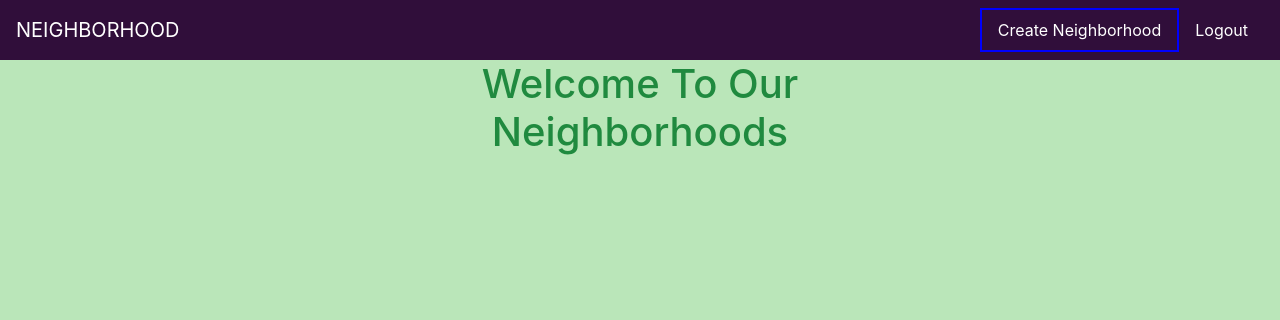
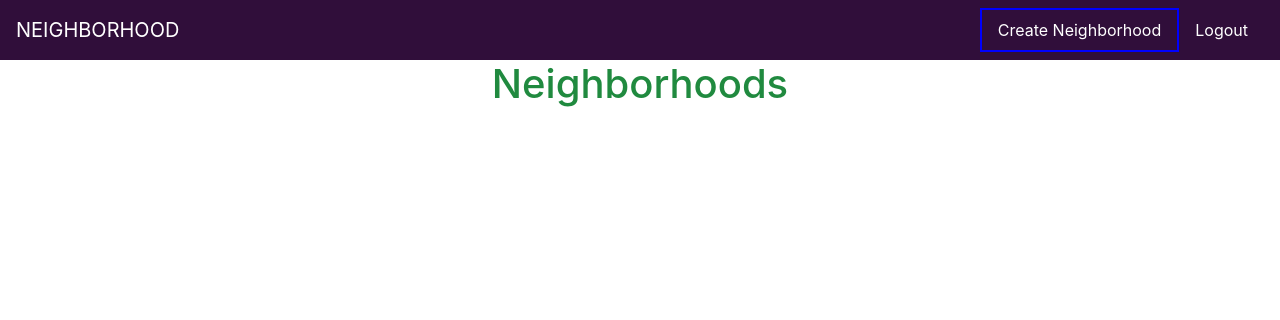
Before and after one commit to FloiceNyota/Neighborhood, a Django app: page / in a window 1280 px wide. Shown: the top 320 px of the page. Run offline with Django 3.2, Linux system fonts and the light colour scheme; the visitor is signed in with stand-in values (Sample User, id 1); data that the repository does not hold is empty; some libraries are stand-ins or nearby versions; some web fonts are replaced.

Commit message:
update app

```diff
--- a/neighbor_app/static/css/styles.css
+++ b/neighbor_app/static/css/styles.css
@@ -21,9 +21,6 @@ nav {
   padding-top: 5vh;
   align-items: center;
   justify-content: center;
-}
-body {
-  background-color: #bae6b9;
 }
 .profile_picture {
   width: 30px;
@@ -58,7 +55,8 @@ body {
 }
 .neighborhood {
   margin-bottom: 2rem;
-  background-color: #a1bfa0;
+  background-color: rgb(51, 14, 58);
+  color: white;
   padding: 2rem;
 }
 .buttons {
--- a/neighbor_app/templates/index.html
+++ b/neighbor_app/templates/index.html
@@ -5,7 +5,7 @@
   <div class="row">
     <div class="col-md-3"></div>
     <div class="col-md-6">
-      <h1 class="text-center">Welcome To Our Neighborhoods</h1>
+      <h1 class="text-center">Neighborhoods</h1>
       {% if neighborhoods %}
       {% for neighborhood in neighborhoods %}
       <div class="neighborhood">
@@ -15,7 +15,7 @@
         </div>
         <p>{{neighborhood.description}}</p>
         {% if request.user.profile.neighborhood == neighborhood %}
-        <a  href="{% url 'neighborhood' user.profile.neighborhood.id %}"><button class="btn btn-success button-action">Check my Neighborhood</button></a>
+        <a  href="{% url 'neighborhood' user.profile.neighborhood.id %}"><button class="btn btn-success button-action">See my Neighborhood</button></a>
         <a href="{% url 'leave_neighborhood' neighborhood.id %}" class="btn btn-outline-danger button-action">Leave {{neighborhood.name}} Neighborhood</a>
         {% elif not request.user.profile.neighborhood %}
         <a  href="{% url 'choose_neighborhood' neighborhood.id %}" class="btn btn-success button-action">Move into {{neighborhood.name}} Neighborhood</a>
```
